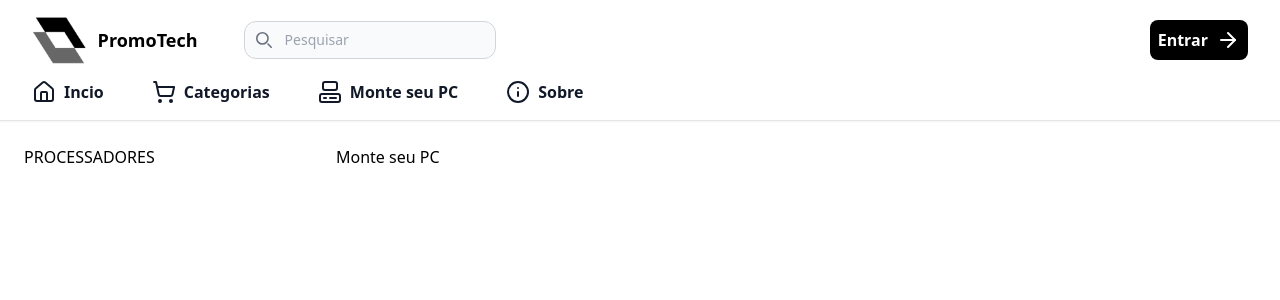
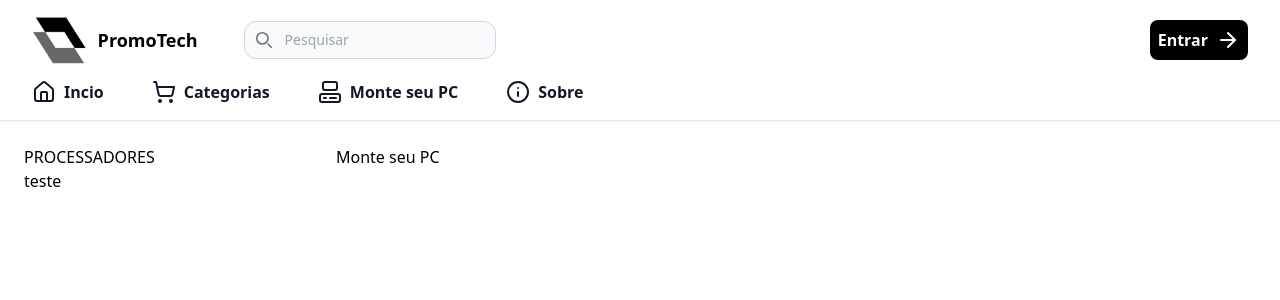
Before and after one commit to braziliancheater/promotech, a React (Vite) app in the folder frontend/: page /monteseupc in a window 1280 px wide. Shown: the top 300 px of the page. Built offline with nearby package versions, Linux system fonts and the light colour scheme.

Commit message:
Update MonteSeuPC.tsx

```diff
--- a/frontend/src/pages/MonteSeuPC.tsx
+++ b/frontend/src/pages/MonteSeuPC.tsx
@@ -12,7 +12,7 @@ function MonteSeuPC() {
                 <div className="menu">
                     <ul>
                     <li><a href="#" className="parts" data-page="/processadores">PROCESSADORES</a></li>
-                        <li className="parts"></li>
+                        <li className="parts">teste</li>
                         <li className="parts"></li>
                         <li className="parts"></li>
                         <li className="parts"></li>
```
